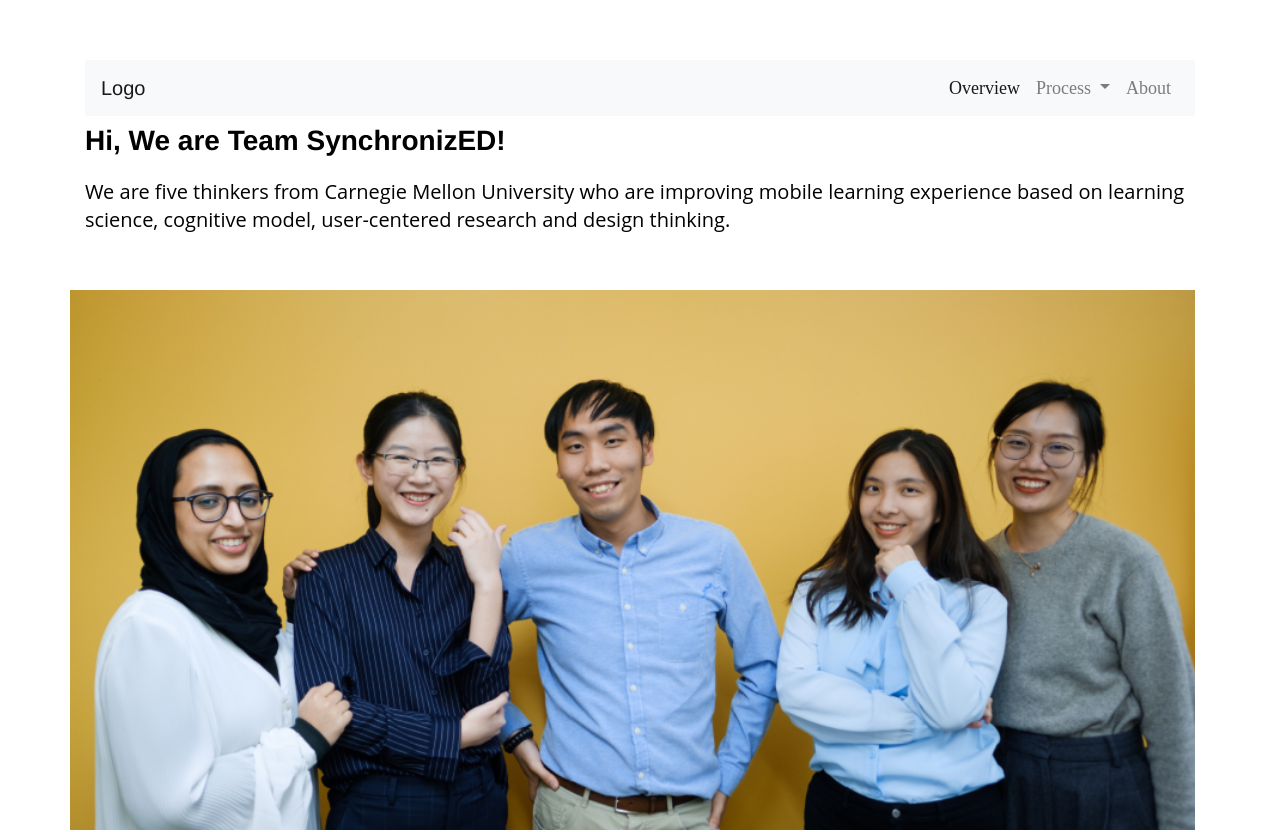
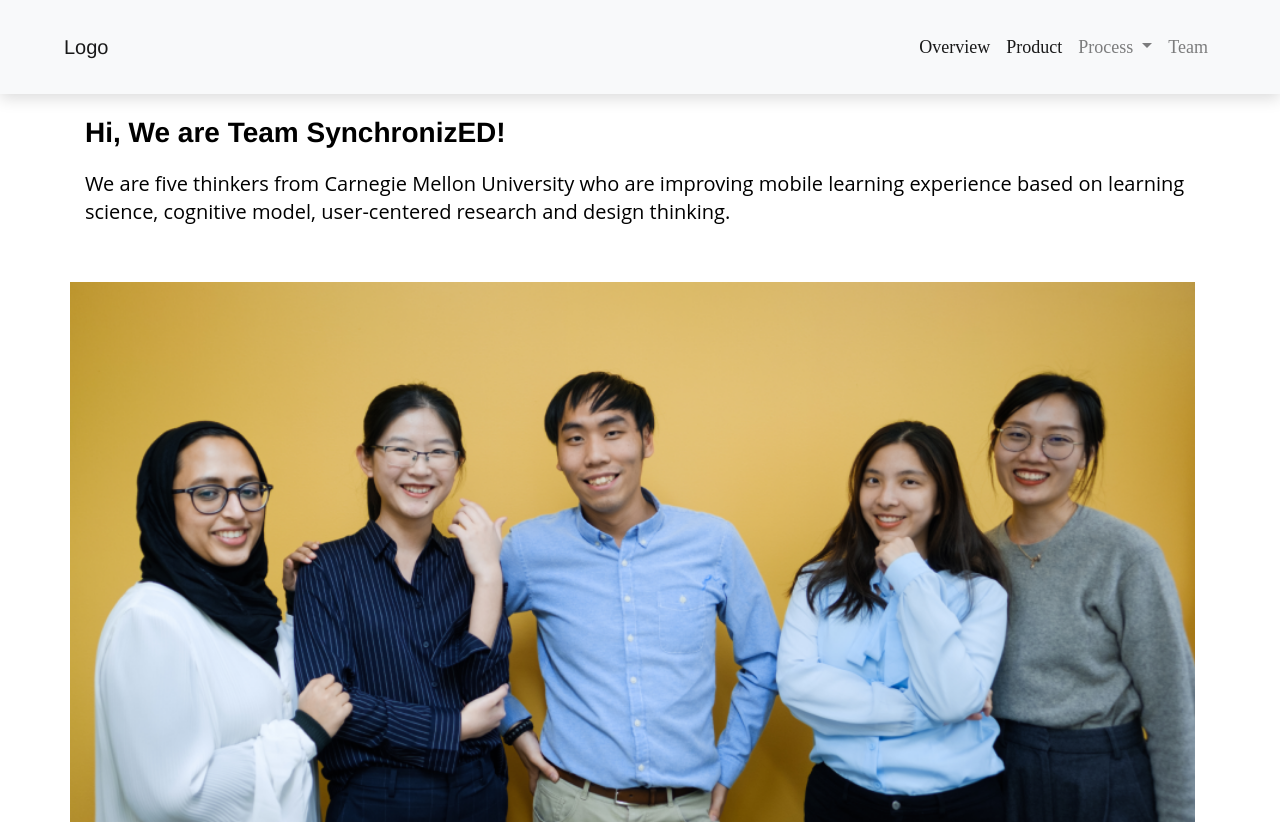
Before and after one commit to nhaque/synchronized_home, a Vue app: page / in a window 1280 px wide. Shown: the top 832 px of the page. Built offline with nearby package versions, Linux system fonts and the light colour scheme.

Commit message:
ideation update section 1

```diff
--- a/src/App.vue
+++ b/src/App.vue
@@ -1,16 +1,23 @@
 <template>
     <div>
         <div id="app" class="container">
-            <Navbar :about_page="about_page" :research_page="research_page" v-on:changeView="changeView"></Navbar>
-<!--            <div class = "btn btn-primary" @click="goToResearchPage"> research </div>-->
-        </div>
-        <AboutPage v-if = "about_page" ></AboutPage>
-        <div id = "research_page">
-        <div id="research" class="container">
-            <ResearchPage v-if = "research_page"></ResearchPage>
-        </div>
+            <div class="row">
+                <Navbar :about_page="about_page" :research_page="research_page" v-on:changeView="changeView"></Navbar>
+            </div>
+            <div id="main-content" class="mt-5">
+                <div id="about_page" class="row">
+                    <AboutPage v-if="about_page==current_page"></AboutPage>
+                </div>
+                <div id="research_page" class="row">
+                    <ResearchPage v-if="current_page==research_page"></ResearchPage>
+                </div>
+                <div id="ideation_page" class="row">
+                    <IdeationPage name="IdeationPage" v-if="current_page==ideation_page"></IdeationPage>
+                </div>
+            </div>
             <Footer></Footer>
         </div>
+
     </div>
 
 
@@ -21,6 +28,7 @@
     import ResearchPage from "./components/ResearchPage";
     import Navbar from "@/components/Navbar";
     import Footer from "@/components/Footer";
+    import IdeationPage from "@/components/IdeationPage";
 
 
     export default {
@@ -28,23 +36,24 @@
         components: {
             AboutPage,
             ResearchPage,
+            IdeationPage,
             Navbar,
             Footer,
         },
         data: function () {
             return {
-                about_page: true,
-                research_page: false
+                current_page: 0,
+                about_page: 0,
+                research_page: 1,
+                ideation_page: 2
             }
         },
         methods: {
-            goToResearchPage: function() {
-                this.about_page = false;
-                this.research_page = true;
+            goToResearchPage: function () {
+                this.current_page = 1
             },
-            changeView: function(){
-                this.about_page = !this.about_page;
-                this.research_page = !this.research_page;
+            changeView: function (page) {
+                this.current_page = page
             }
         }
     }
@@ -96,7 +105,6 @@
         line-height: 28px;
 
 
-
         color: #000000;
     }
 
--- /dev/null
+++ b/src/components/IdeationPage.vue
@@ -0,0 +1,56 @@
+<template>
+    <!--  Ideation Page  -->
+    <div id="ideation-page" class="container">
+        <div class="row">
+            <TealTitle class="col-12" title="Ideation"></TealTitle>
+        </div>
+        <div class="row">
+            <MainTitle class="col-12" :title="titles.title1"></MainTitle>
+        </div>
+        <div class="row text-justify">
+            <Paragraph class="col" :content="paragraphs.content1"></Paragraph>
+        </div>
+        <div class="row justify-content-center ">
+            <div class="col-12">
+                <img :src="images.image1" class="img-responsive" alt="design workshop">
+            </div>
+        </div>
+
+    </div>
+</template>
+
+<script>
+    import TealTitle from "@/components/TealTitle";
+    import MainTitle from "@/components/MainTitle";
+    import Paragraph from "@/components/Paragraph";
+
+    import pic1 from "@/components/images/ideation1.png"
+
+    export default {
+        name: "IdeationPage",
+        components: {
+            Paragraph,
+            TealTitle,
+            MainTitle
+        },
+        data: function () {
+            return {
+                titles: {
+                    title1: "From insights to ideas: design workshop and idea evalution"
+                },
+                paragraphs: {
+                    content1: "In the Ideation phase, we wanted to brainstorm as many idea as possible and captured the best ideas. We conducted one design workshop with clients involved, several internal brainstorming sessions and three round of idea pitch meeting which invited different stakeholders."
+                },
+                images:{
+                    image1: pic1
+                }
+            }
+        }
+    }
+</script>
+
+<style scoped>
+    .img-responsive{
+        width:100%;
+    }
+</style>
--- /dev/null
+++ b/src/components/MainTitle.vue
@@ -0,0 +1,25 @@
+<template>
+    <h1>{{title}}</h1>
+</template>
+
+<script>
+    export default {
+        name: "MainTitle",
+        props:{
+            title: String
+        }
+    }
+</script>
+
+<style scoped>
+    h1{
+        font-family: Libre Baskerville,serif;
+        font-style: normal;
+        font-weight: bold;
+        font-size: 28px;
+        line-height: 140%;
+        /* or 39px */
+
+        color: #222222;
+    }
+</style>
--- a/src/components/Navbar.vue
+++ b/src/components/Navbar.vue
@@ -1,29 +1,16 @@
 <template>
-    <nav class="navbar navbar-expand-lg navbar-light bg-light nav-justified justify-content-between">
-        <a class="navbar-brand" href="#">Logo</a>
+    <nav class="navbar navbar-expand-lg navbar-light bg-light nav-justified justify-content-between fixed-top">
+        <a class="navbar-brand ml-5" href="#">Logo</a>
         <button class="navbar-toggler" type="button" data-toggle="collapse" data-target="#navbarNavAltMarkup"
                 aria-controls="navbarNavAltMarkup" aria-expanded="false" aria-label="Toggle navigation">
             <span class="navbar-toggler-icon"></span>
         </button>
-<!--        <form class="form-inline" id="navbarNavAltMarkup">-->
-<!--            <ul class="navbar-nav">-->
-<!--                <li class="nav-item nav-link" href="#">Overview<span class="sr-only">(current)</span></li>-->
-<!--                &lt;!&ndash;                <a class="nav-item nav-link" href="#">Product</a>&ndash;&gt;-->
-<!--                &lt;!&ndash;                <a class="nav-item nav-link disabled" href="#">Disabled</a>&ndash;&gt;-->
-<!--                <li class="nav-item nav-link dropdown-toggle" href="#" id="navbarDropdownMenuLink"-->
-<!--                    data-toggle="dropdown" aria-haspopup="true" aria-expanded="false">-->
-<!--                    Process-->
-<!--                    <div class="dropdown-menu" aria-labelledby="navbarDropdownMenuLink">-->
-<!--                        <a class="dropdown-item" href="#" @click="goToResearchPage">Research</a>-->
-<!--                        <a class="dropdown-item" href="#">Ideation</a>-->
-<!--                        <a class="dropdown-item" href="#">Prototyping</a>-->
-<!--                    </div>-->
-<!--                </li>-->
-<!--                <li class="nav-item nav-link" href="#" @click="goToResearchPage">About</li>-->
-<!--            </ul>-->
-        <ul class="navbar-nav">
+        <ul class="navbar-nav mr-5">
             <li class="nav-item active">
                 <a class="nav-link" href="#">Overview <span class="sr-only">(current)</span></a>
+            </li>
+            <li class="nav-item active">
+                <a class="nav-link" href="#">Product <span class="sr-only">(current)</span></a>
             </li>
             <li class="nav-item dropdown">
                 <a class="nav-link dropdown-toggle" href="#" id="navbarDropdownMenuLink" role="button" data-toggle="dropdown" aria-haspopup="true" aria-expanded="false">
@@ -31,16 +18,15 @@
                 </a>
                 <div class="dropdown-menu" aria-labelledby="navbarDropdownMenuLink">
                     <a class="dropdown-item" href="#" @click="goToResearchPage">Research</a>
-                    <a class="dropdown-item" href="#">Ideation</a>
+                    <a class="dropdown-item" href="#" @click="goToIdeationPage">Ideation</a>
                     <a class="dropdown-item" href="#">Prototyping</a>
                 </div>
             </li>
             <li class="nav-item">
-                <a class="nav-link" href="#">About</a>
+                <a class="nav-link" href="#" @click="goToAboutPage">Team</a>
             </li>
 
         </ul>
-<!--        </form>-->
     </nav>
 </template>
 
@@ -48,12 +34,16 @@
     export default {
         name: "Navbar",
         props: {
-            about_page: Boolean,
-            research_page: Boolean
         },
         methods: {
             goToResearchPage: function () {
-                this.$emit('changeView')
+                this.$emit('changeView', 1)
+            },
+            goToIdeationPage: function(){
+                this.$emit('changeView', 2)
+            },
+            goToAboutPage: function(){
+                this.$emit('changeView', 0)
             }
         }
     }
@@ -71,4 +61,9 @@
 
         color: #000000;
     }
+    nav{
+        height: 94px;
+        background: #FFFFFF;
+        box-shadow: 0px 4px 15px rgba(0, 0, 0, 0.15);
+    }
 </style>
--- /dev/null
+++ b/src/components/Paragraph.vue
@@ -0,0 +1,27 @@
+<template>
+    <p>{{content}}</p>
+</template>
+
+<script>
+    export default {
+        name: "Paragraph",
+        props:{
+            content:String
+        }
+    }
+</script>
+
+<style scoped>
+    p{
+        font-family: Lato, sans-serif;
+        font-style: normal;
+        font-weight: normal;
+        font-size: 20px;
+        line-height: 140%;
+        /* or 28px */
+
+
+        color: #222222;
+    }
+
+</style>
--- /dev/null
+++ b/src/components/TealTitle.vue
@@ -0,0 +1,24 @@
+<template>
+    <h5>{{title}}</h5>
+</template>
+
+<script>
+    export default {
+        name: "TealTitle",
+        props: {
+            title: String
+        }
+    }
+</script>
+
+<style scoped>
+    h5 {
+        font-family: Lato, sans-serif;
+        font-style: normal;
+        font-weight: bold;
+        font-size: 18px;
+        line-height: 22px;
+
+        color: #0081B8;
+    }
+</style>
```
Also changed, not shown: src/components/images/ideation1.png (added).
